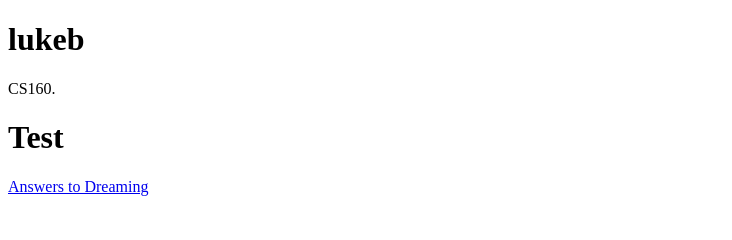
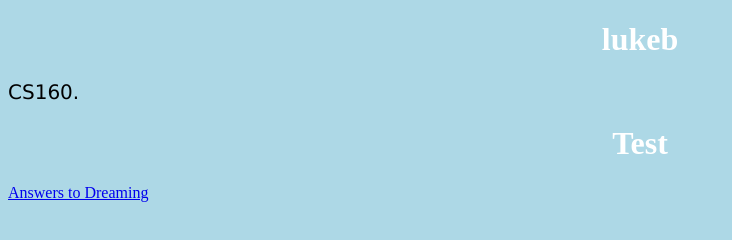
Before and after one commit to Brayl/brayl.github.io, a plain HTML site: page index.html in a window 1280 px wide. Shown: the whole page, without its empty margins (0-732 px from the left). Drawn offline with Linux system fonts and the light colour scheme.

Commit message:
update css

```diff
--- a/index.html
+++ b/index.html
@@ -2,6 +2,7 @@
 <html>
 <head>
 <title>Luke Bray</title>
+<link rel="stylesheet" type="text/css" href="styles.css">
 </head>
 <body>
 
--- a/styles.css
+++ b/styles.css
@@ -0,0 +1,13 @@
+body {
+    background-color: lightblue;
+}
+
+h1 {
+    color: white;
+    text-align: center;
+}
+
+p {
+    font-family: verdana;
+    font-size: 20px;
+}
```
